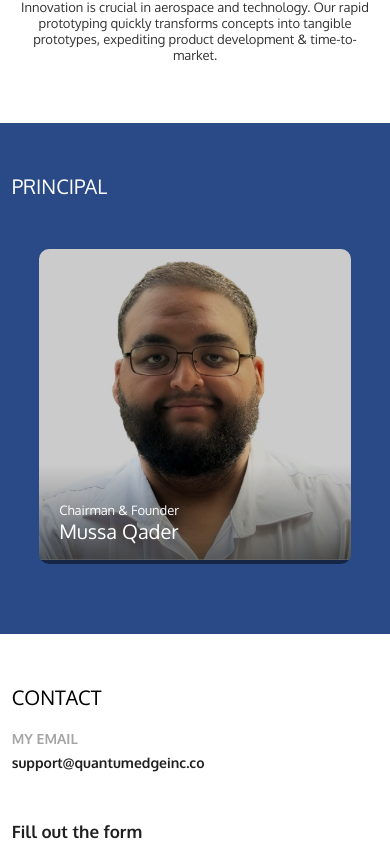
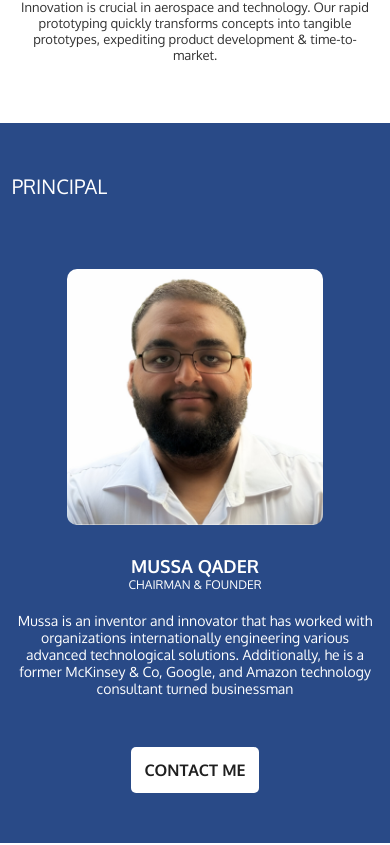
Before and after one commit to navpreet41548/quantum-edge, a Next.js app: page / in a window 390 px wide. Shown: the part 3039-3884 px from the top of the page. Built offline with nearby package versions, Linux system fonts and the light colour scheme.

Commit message:
new team

```diff
--- a/section/TeamSection.js
+++ b/section/TeamSection.js
@@ -135,8 +135,8 @@ const TeamSection = () => {
             </div>
           </SwiperSlide>
         </Swiper> */}
-        <div className={`${styles.swiperContainer}`}>
-          <div className={`${styles.card}`}>
+        {/* <div className={`${styles.swiperContainer}`}> */}
+        {/* <div className={`${styles.card}`}>
             <Image
               className={styles.cardImage}
               src={"/images/team/Mussa Qader.jpg"}
@@ -163,8 +163,8 @@ const TeamSection = () => {
               <h3 className={styles.cardHeading}>Mussa Qader</h3>
             </motion.div>
             <div className={styles.cardOverlay}></div>
-          </div>
-          {/* <div className={`${styles.card}`}>
+          </div> */}
+        {/* <div className={`${styles.card}`}>
             <Image
               className={styles.cardImage}
               src={"/images/team/Franklin Cerball.jpg"}
@@ -278,6 +278,31 @@ const TeamSection = () => {
             </motion.div>
             <div className={styles.cardOverlay}></div>
           </div> */}
+        {/* </div> */}
+
+        <div className={styles.detailContainer}>
+          <div className={styles.detailContainerLeft}>
+            <Image
+              className={styles.aboutImage}
+              src={"/images/team/Mussa Qader.jpg"}
+              alt="About Image"
+              width={1000}
+              height={1000}
+            />
+          </div>
+          <div className={styles.detailContainerRight}>
+            <h2 className={styles.mainHeading}>MUSSA QADER</h2>
+            <h2 className={styles.titleHeading}>CHAIRMAN & FOUNDER</h2>
+            <p className={styles.para}>
+              Mussa is an inventor and innovator that has worked with
+              organizations internationally engineering various advanced
+              technological solutions. Additionally, he is a former McKinsey &
+              Co, Google, and Amazon technology consultant turned businessman
+            </p>
+            <Link href={"/#contact"} className={styles.button}>
+              CONTACT ME
+            </Link>
+          </div>
         </div>
 
         <div className={styles.side}>
--- a/src/styles/TeamSection.module.css
+++ b/src/styles/TeamSection.module.css
@@ -8,12 +8,18 @@
   margin: auto;
   padding: 100px 7%;
   position: relative;
+  display: flex;
+  flex-direction: column;
+  align-items: center;
 }
 
 .subHeading {
   font-weight: 400;
   font-size: 23px;
   color: white;
+
+  width: 100%;
+  text-align: left;
 }
 
 .heading {
@@ -142,6 +148,54 @@
   color: white;
 }
 
+.detailContainer {
+  display: flex;
+  justify-content: center;
+  align-items: center;
+  max-width: 1400px;
+  margin-top: 70px;
+}
+
+.detailContainerLeft {
+  width: 50%;
+}
+
+.aboutImage {
+  width: 500px;
+  height: auto;
+  border-radius: 10px;
+}
+
+.detailContainerRight {
+  width: 50%;
+  color: white;
+}
+
+.mainHeading {
+  font-size: 35px;
+}
+
+.titleHeading {
+  font-size: 20px;
+  font-weight: 400;
+}
+
+.para {
+  font-size: 20px;
+  font-weight: 400;
+  margin-top: 20px;
+}
+
+.button {
+  background-color: white;
+  color: #1f1f1f;
+  padding: 13px;
+  display: inline-block;
+  margin-top: 70px;
+  font-weight: 600;
+  border-radius: 5px;
+}
+
 @media screen and (max-width: 1550px) {
   .container {
     padding: 50px 7%;
@@ -154,6 +208,30 @@
   }
   .side {
     left: 30px;
+  }
+  .detailContainer {
+    max-width: 1000px;
+  }
+  .aboutImage {
+    width: 300px;
+  }
+  .mainHeading {
+    font-size: 25px;
+  }
+  .titleHeading {
+    font-size: 14px;
+  }
+  .para {
+    font-size: 16px;
+  }
+  .detailContainer {
+    justify-content: space-between;
+  }
+  .detailContainerLeft {
+    width: 30%;
+  }
+  .detailContainerRight {
+    width: 60%;
   }
 }
 
@@ -182,6 +260,23 @@
   }
   .subHeading {
     font-size: 20px;
+  }
+}
+@media screen and (max-width: 1050px) {
+  .detailContainer {
+    flex-direction: column;
+    justify-content: flex-start;
+  }
+  .detailContainerLeft {
+    width: 100%;
+    display: flex;
+    justify-content: center;
+    align-items: center;
+  }
+  .detailContainerRight {
+    width: 100%;
+    text-align: center;
+    margin-top: 50px;
   }
 }
 @media screen and (max-width: 950px) {
@@ -234,4 +329,22 @@
   .heading {
     font-size: 25px;
   }
+  .aboutImage {
+    width: 70%;
+  }
+  .detailContainerRight {
+    margin-top: 30px;
+  }
+  .mainHeading {
+    font-size: 18px;
+  }
+  .titleHeading {
+    font-size: 12px;
+  }
+  .para {
+    font-size: 14px;
+  }
+  .button {
+    margin-top: 50px;
+  }
 }
```
